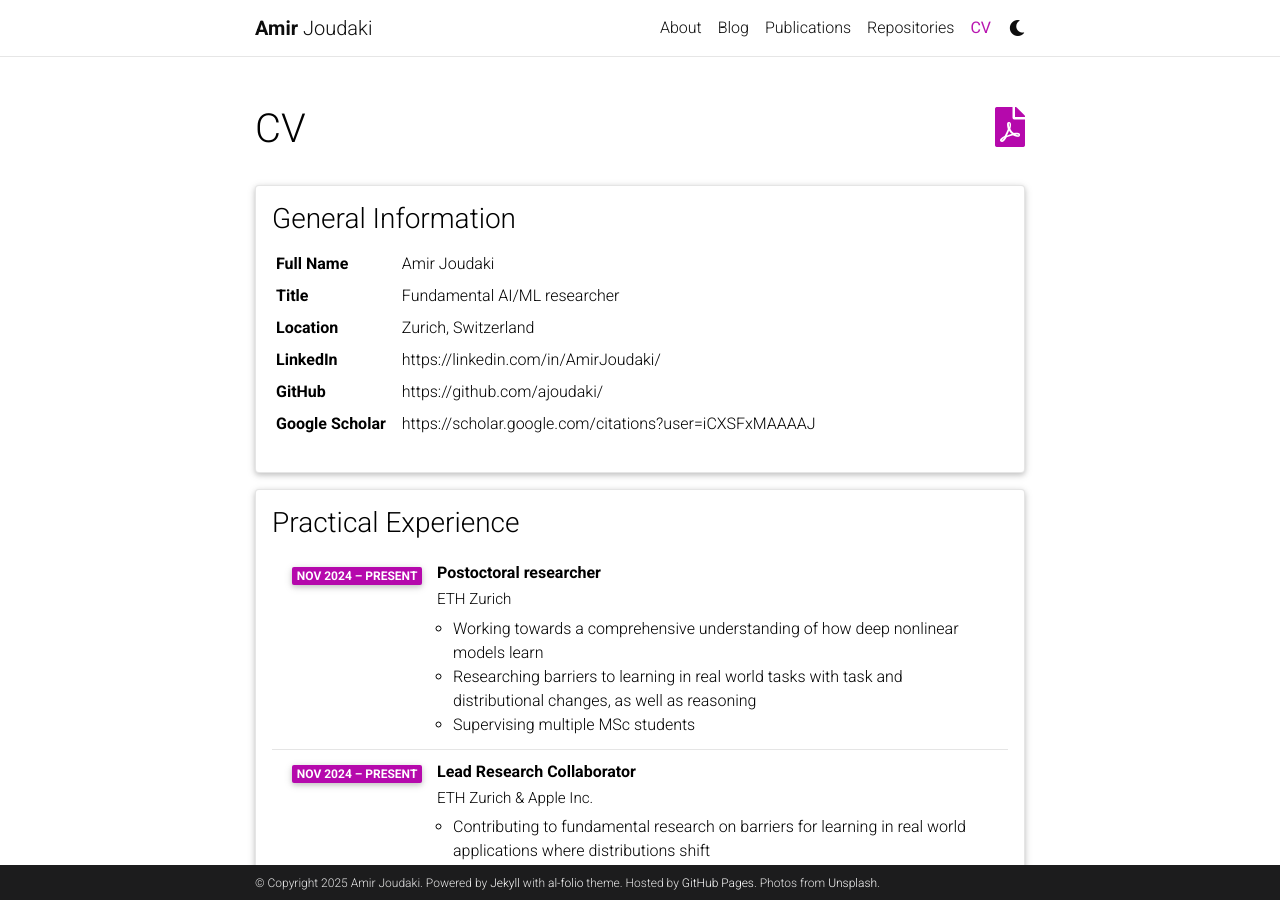
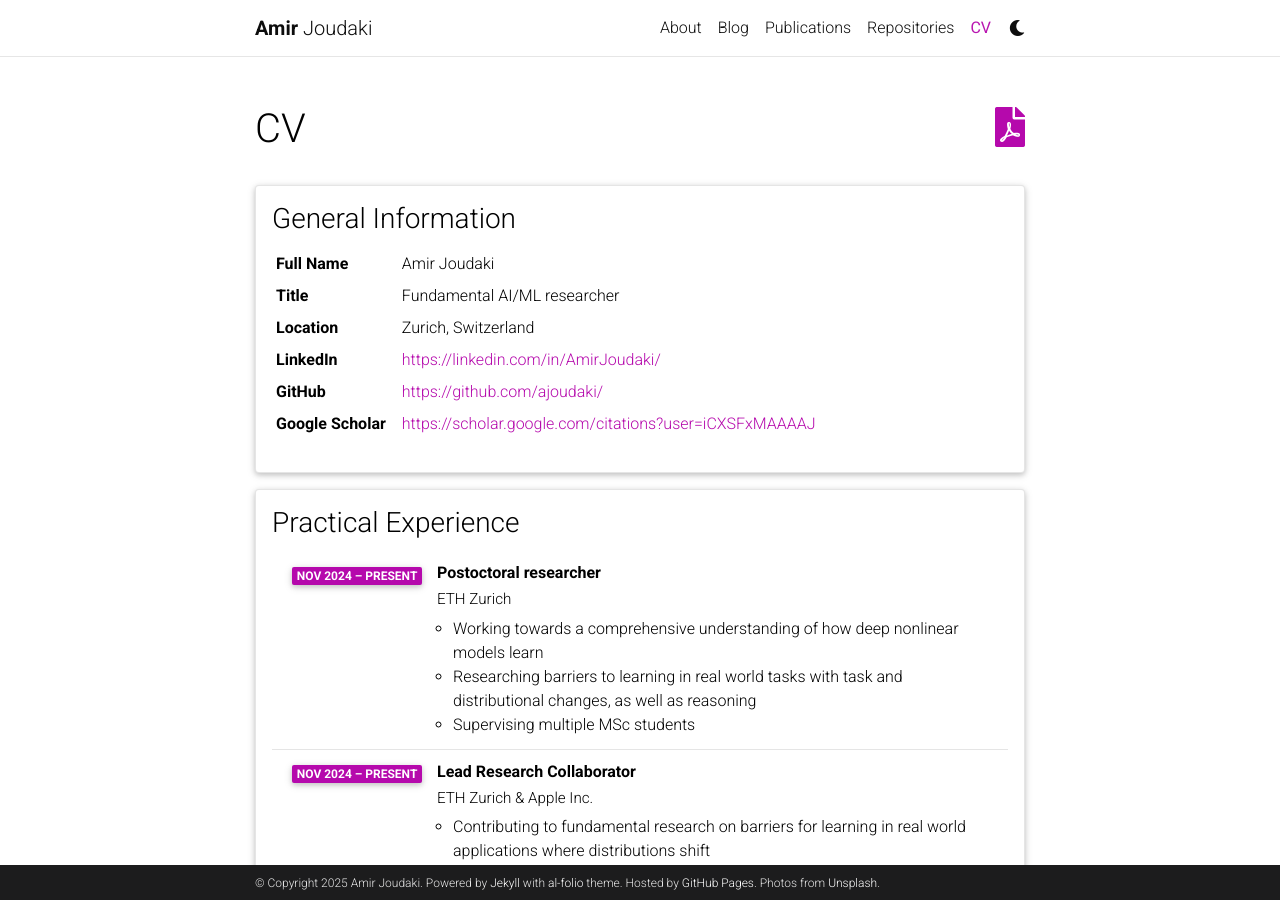
Before and after one commit to ajoudaki/ajoudaki.github.io, a Jekyll site: the page built from _pages/cv.md, in a window 1280 px wide and 900 px high. Built offline with Jekyll 4.4.1, drawn with Linux system fonts in a browser that asks for light colours; comment, search, counter and statistics services are not loaded; a style sheet for code colours, icons or effects is not loaded.

Commit message:
make cv links clickable

```diff
--- a/_includes/cv/map.html
+++ b/_includes/cv/map.html
@@ -2,7 +2,13 @@
     {% for content in entry.contents %}
       <tr>
         <td class="p-1 pr-2 font-weight-bold"><b>{{ content.name }}</b></td>
-        <td class="p-1 pl-2 font-weight-light text">{{ content.value }}</td>
+        <td class="p-1 pl-2 font-weight-light text">
+          {% if content.value contains "http://" or content.value contains "https://" %}
+            <a href="{{ content.value }}" target="_blank" rel="noopener noreferrer">{{ content.value }}</a>
+          {% else %}
+            {{ content.value }}
+          {% endif %}
+        </td>
       </tr>
     {% endfor %}
 </table>
```
